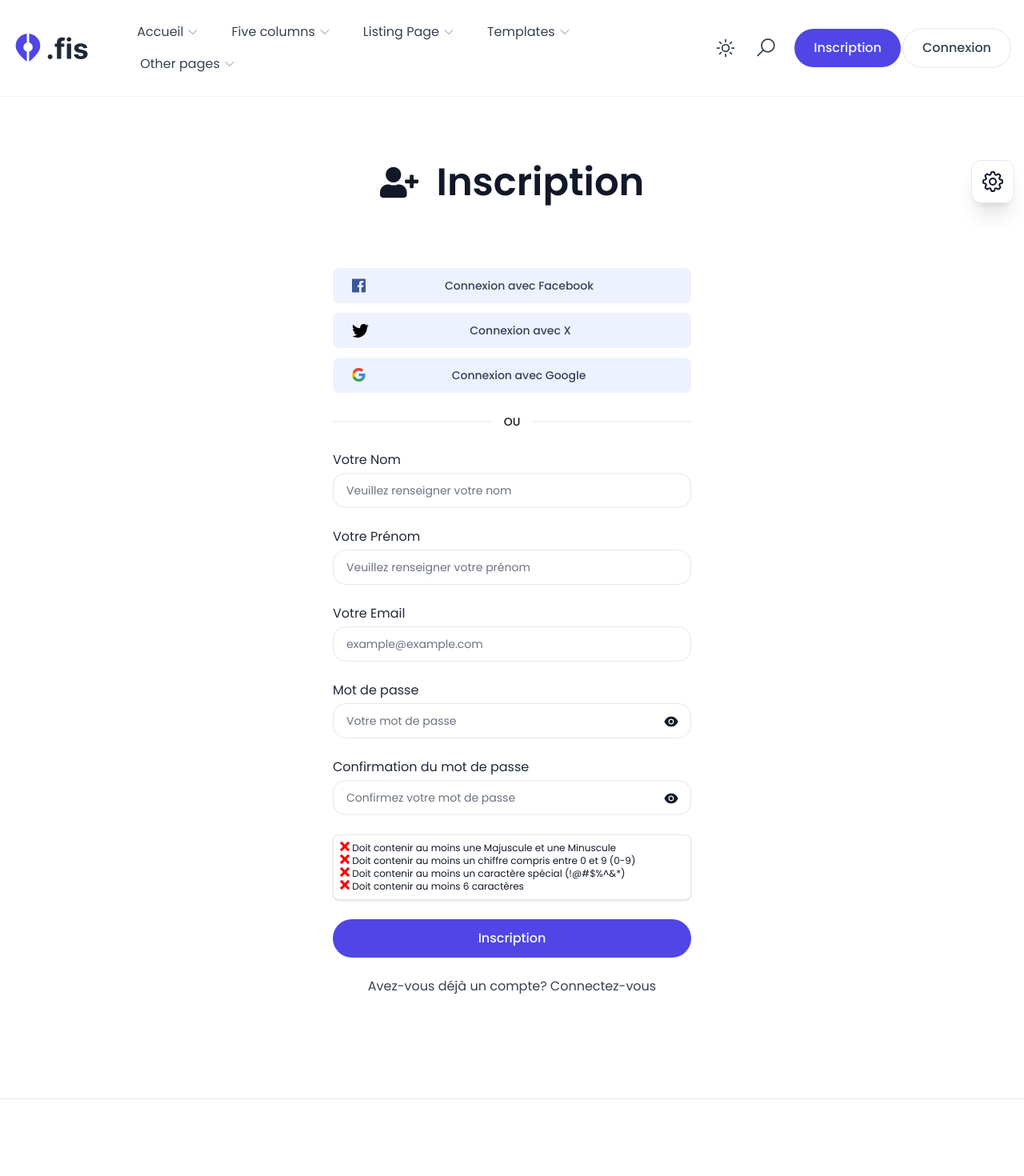
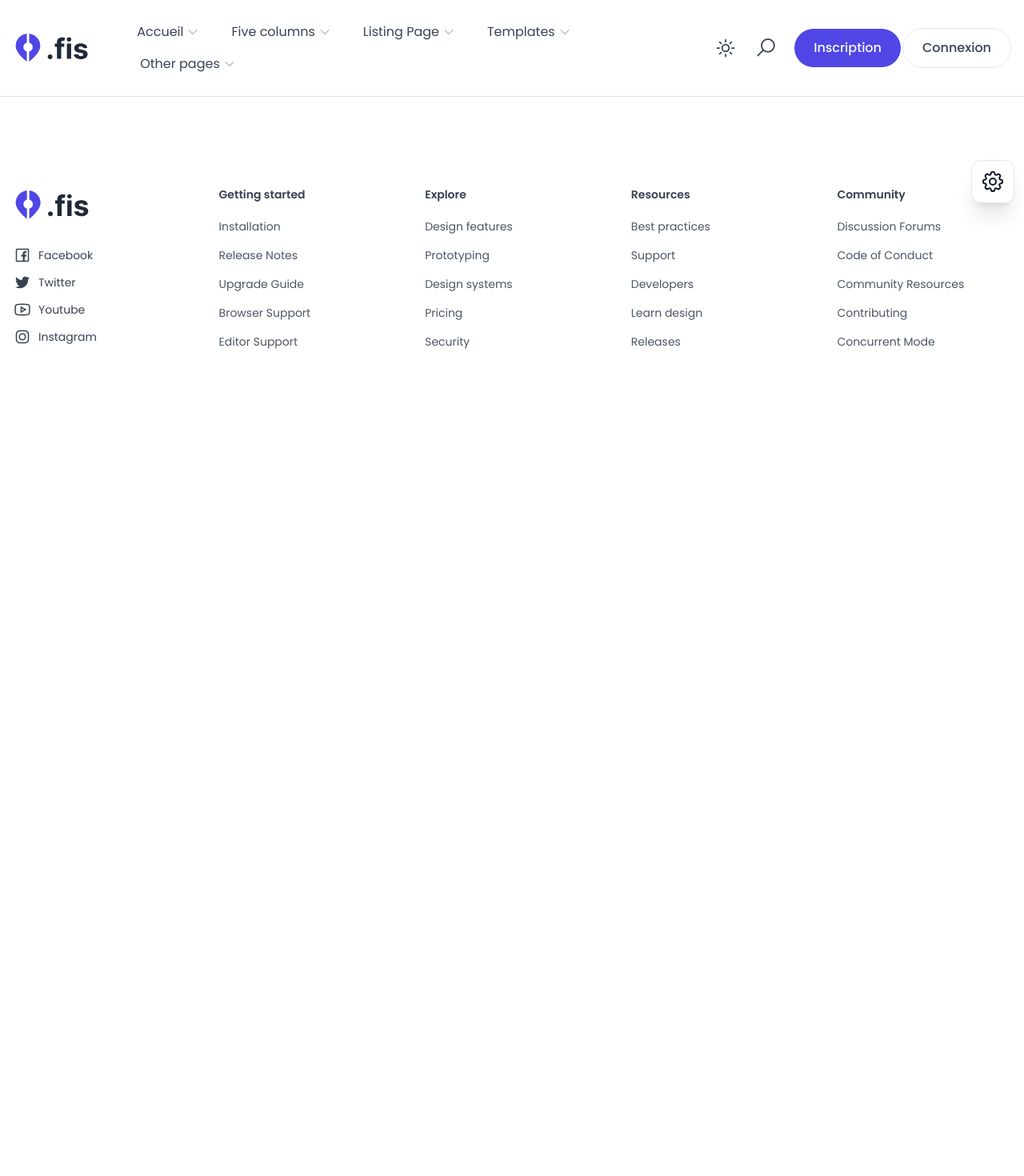
Before and after one commit to Harry8679/NicoCageFront, a React (Create React App) app: page /signup in a window 1280 px wide. Shown: the top 1470 px of the page at 80% size. After the commit the page ends 800 px from the top, so only its background shows below. Built offline with nearby package versions, Linux system fonts and the light colour scheme.

Commit message:
/login to /connexion and /signup to /inscription

```diff
--- a/src/components/Header/MainNav1.tsx
+++ b/src/components/Header/MainNav1.tsx
@@ -30,8 +30,8 @@ const MainNav1: FC<MainNav1Props> = ({ className = "" }) => {
             <SwitchDarkMode />
             <SearchDropdown />
             <div className="px-1" />
-            <ButtonPrimary href="/signup">Inscription</ButtonPrimary>
-            <ButtonSecondary href="/login">Connexion</ButtonSecondary>
+            <ButtonPrimary href="/inscription">Inscription</ButtonPrimary>
+            <ButtonSecondary href="/connexion">Connexion</ButtonSecondary>
           </div>
           <div className="flex xl:hidden items-center">
             <SwitchDarkMode />
--- a/src/containers/PageAbout/SectionHero.tsx
+++ b/src/containers/PageAbout/SectionHero.tsx
@@ -29,7 +29,7 @@ const SectionHero: FC<SectionHeroProps> = ({
           <span className="block text-base xl:text-lg text-neutral-6000 dark:text-neutral-400">
             {subHeading}
           </span>
-          {!!btnText && <ButtonPrimary href="/login">{btnText}</ButtonPrimary>}
+          {!!btnText && <ButtonPrimary href="/connexion">{btnText}</ButtonPrimary>}
         </div>
         <div className="flex-grow">
           <img className="w-full" src={rightImg} alt="" />
--- a/src/containers/PageForgotPassword/PageForgotPassword.tsx
+++ b/src/containers/PageForgotPassword/PageForgotPassword.tsx
@@ -35,7 +35,7 @@ const PageForgotPassword: FC<PageLoginProps> = ({ className = "" }) => {
           </form>
           {/* ==== */}
           <span className="block text-center text-neutral-700 dark:text-neutral-300">
-            Pas encore de compte? {` `}<Link to="/signup">Créez-en un</Link>
+            Pas encore de compte? {` `}<Link to="/inscription">Créez-en un</Link>
           </span>
         </div>
       </div>
--- a/src/containers/PageLogin/PageLogin.tsx
+++ b/src/containers/PageLogin/PageLogin.tsx
@@ -100,7 +100,7 @@ const PageLogin: FC<PageLoginProps> = ({ className = "" }) => {
 
           {/* ==== */}
           <span className="block text-center text-neutral-700 dark:text-neutral-300">
-            Pas encore de compte? {` `}<Link to="/signup">Créez-en un</Link>
+            Pas encore de compte? {` `}<Link to="/inscription">Créez-en un</Link>
           </span>
         </div>
       </div>
--- a/src/containers/PageRestPassword/PageResetPassword.tsx
+++ b/src/containers/PageRestPassword/PageResetPassword.tsx
@@ -191,7 +191,7 @@ const PageSignUp: FC<PageSignUpProps> = ({ className = "" }) => {
 
           {/* ==== */}
           <span className="block text-center text-neutral-700 dark:text-neutral-300">
-            Avez-vous déjà un compte? {` `}<Link to="/login">Connectez-vous</Link>
+            Avez-vous déjà un compte? {` `}<Link to="/connexion">Connectez-vous</Link>
           </span>
         </div>
       </div>
--- a/src/containers/PageSignUp/PageSignUp.tsx
+++ b/src/containers/PageSignUp/PageSignUp.tsx
@@ -191,7 +191,7 @@ const PageSignUp: FC<PageSignUpProps> = ({ className = "" }) => {
 
           {/* ==== */}
           <span className="block text-center text-neutral-700 dark:text-neutral-300">
-            Avez-vous déjà un compte? {` `}<Link to="/login">Connectez-vous</Link>
+            Avez-vous déjà un compte? {` `}<Link to="/connexion">Connectez-vous</Link>
           </span>
         </div>
       </div>
--- a/src/data/navigation.ts
+++ b/src/data/navigation.ts
@@ -103,12 +103,12 @@ const otherPageChildMenus: NavItemType[] = [
   },
   {
     id: ncNanoId(),
-    href: "/login",
+    href: "/connexion",
     name: "Login",
   },
   {
     id: ncNanoId(),
-    href: "/signup",
+    href: "/inscription",
     name: "Signup",
   },
   {
--- a/src/routers/index.tsx
+++ b/src/routers/index.tsx
@@ -106,8 +106,8 @@ export const pages: Page[] = [
   //
   { path: "/contact", component: PageContact },
   { path: "/about", component: PageAbout },
-  { path: "/signup", component: PageSignUp },
-  { path: "/login", component: PageLogin },
+  { path: "/inscription", component: PageSignUp },
+  { path: "/connexion", component: PageLogin },
   { path: "/mot-de-passe-oublie", component: PageForgotPassword },
   { path: "/subscription", component: PageSubcription },
   //
--- a/src/routers/types.ts
+++ b/src/routers/types.ts
@@ -51,10 +51,10 @@ export interface LocationStates {
   "/search"?: {};
   "/about"?: {};
   "/contact"?: {};
-  "/login"?: {};
+  "/connexion"?: {};
   "/mot-de-passe-oublie"?: {};
-  "/signup"?: {};
-  "/forgot-pass"?: {};
+  "/inscription"?: {};
+  // "/forgot-pass"?: {};
   "/page404"?: {};
   "/subscription"?: {};
 }
```
